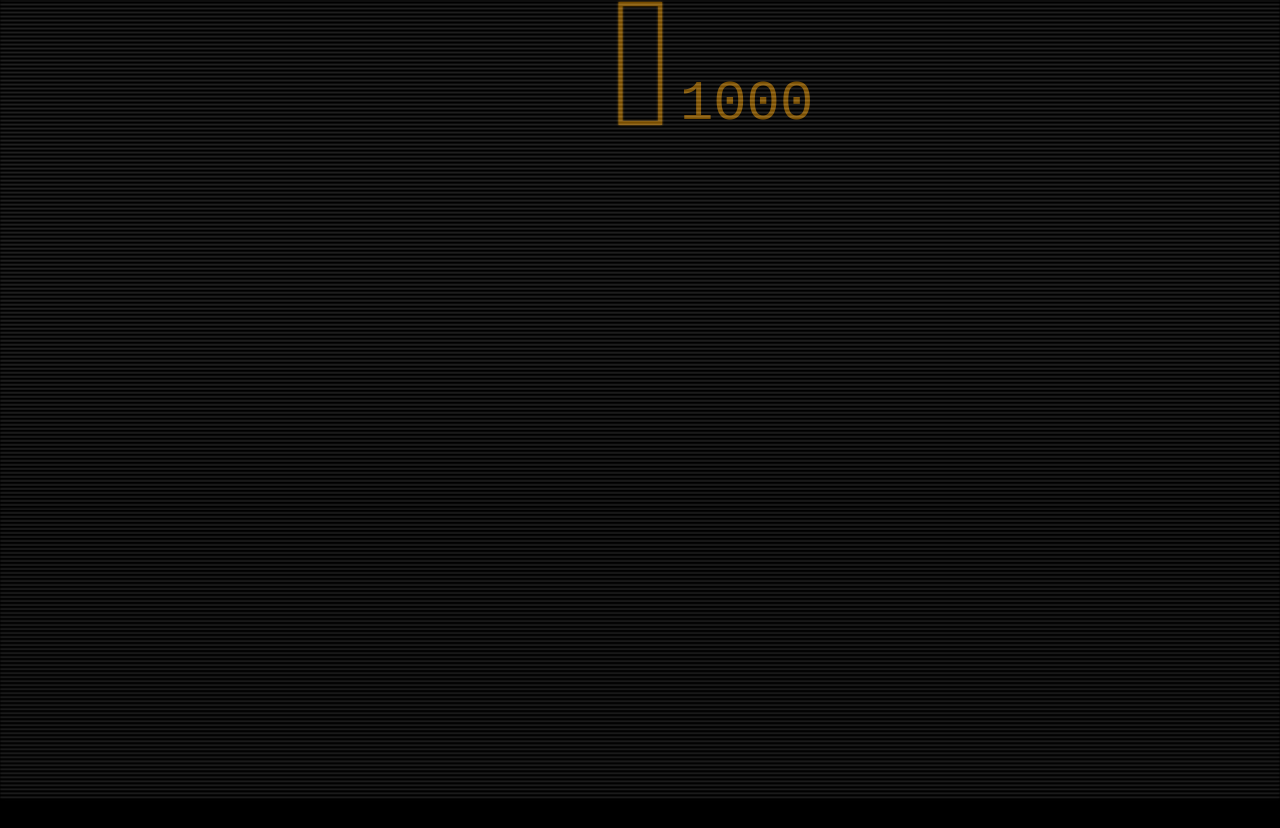
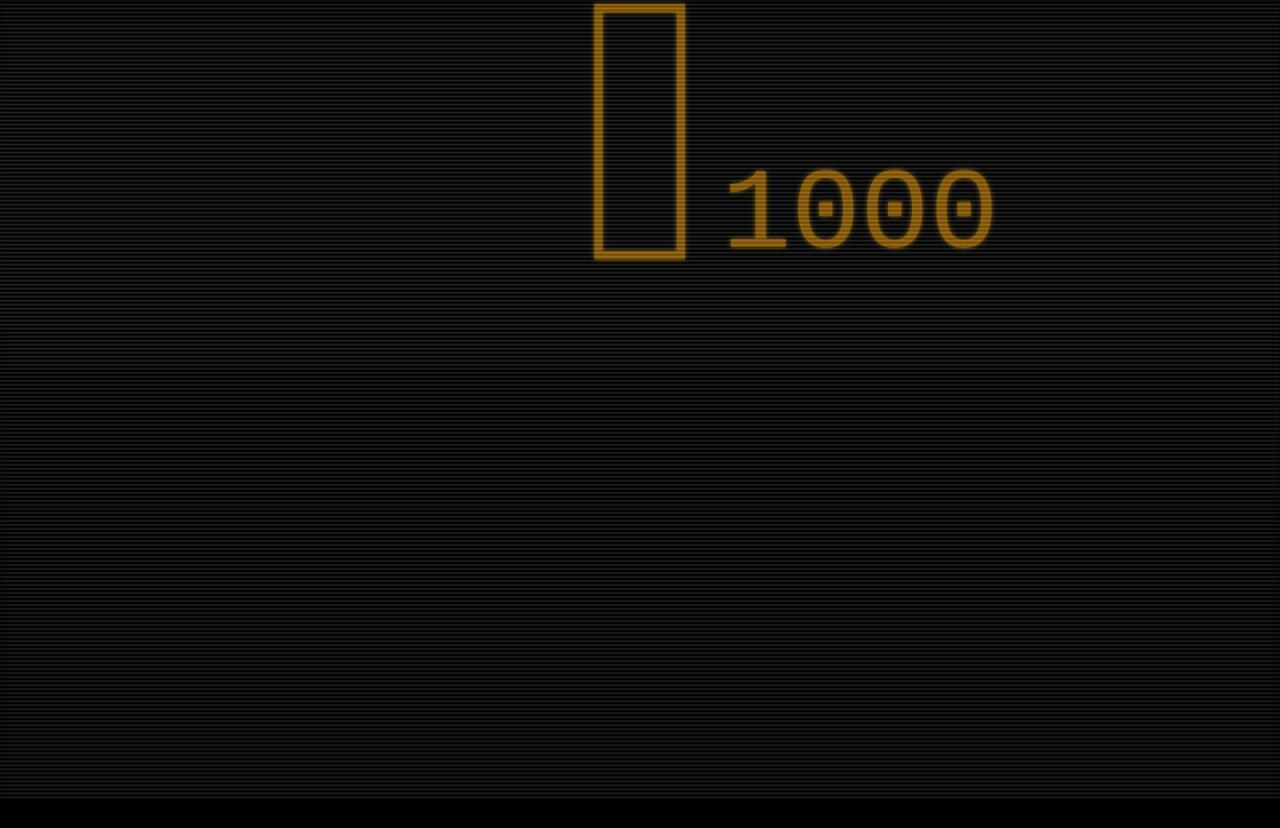
Before and after one commit to RandomAnomaly/pomodoro2, a website: page index.html in a window 1280 px wide. Before the commit the page ends 800 px from the top, so only its background shows below. Drawn offline with nearby package versions, Linux system fonts and the light colour scheme.

Commit message:
Completed most of the angular framework stuff

```diff
--- a/app/pomodoroController.js
+++ b/app/pomodoroController.js
@@ -1,6 +1,11 @@
 app.controller('pomodoroController', function($scope){
+    $scope.color = "orange";
+
     $scope.timeRemaining = 1000;
     $scope.totalTime = 5000;
 
 
+
+
+
 })
--- a/index.html
+++ b/index.html
@@ -13,7 +13,7 @@
 <body>
     <div class=" content" ng-controller="pomodoroController">
         <div>
-            <div class="col-xs-4 col-xs-push-4">
+            <div class="col-xs-8 col-xs-push-2">
             <svg width="100%" height="100%" viewBox="0 0 100 100">
 
                 <filter id="glow">
@@ -26,8 +26,8 @@
 
 
 
-                <rect x="45" y="1" width="10" height="30" fill="none" stroke="orange" filter="url(#glow)" onclick="console.log('click!');" />
-                <text x="60" y="30" fill="orange" font-family="monospace">{{timeRemaining}}</text>
+                <rect x="45" y="1" width="10" height="30" fill="none" stroke={{color}} filter="url(#glow)" onclick="console.log('click!');" />
+                <text x="60" y="30" fill={{color}} font-family="monospace" filter="url(#glow)">{{timeRemaining}}</text>
             </svg>
             </div>
         </div>
```
